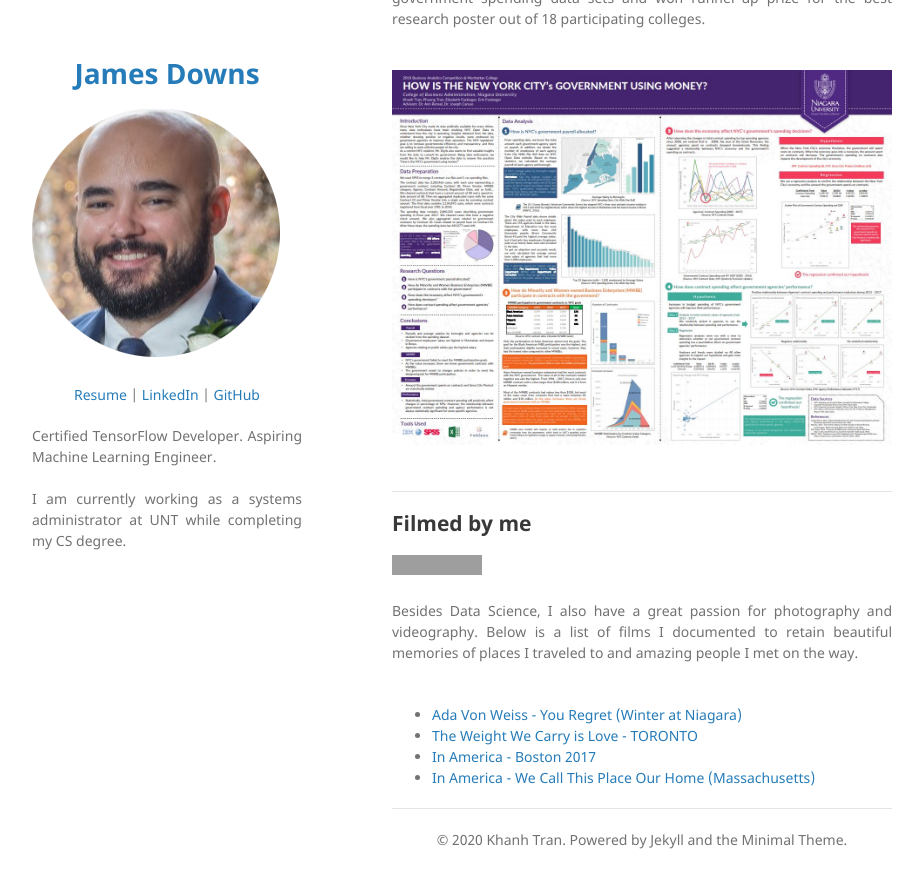
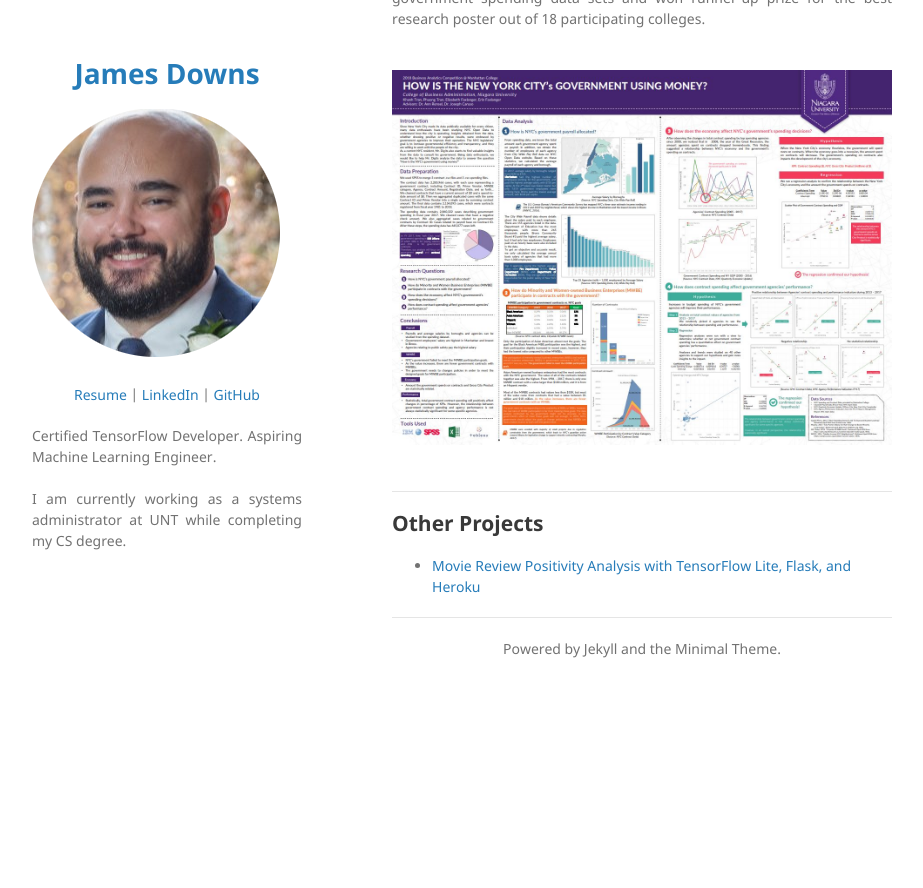
Before and after one commit to jrdowns/jrdowns.github.io, a Jekyll site: the page built from index.md, in a window 1280 px wide and 900 px high, scrolled down 4359 px. Shown: the top 888 px of the window, without its empty margins (178-1101 px from the left). Built offline with Jekyll 4.4.1, drawn with Linux system fonts in a browser that asks for light colours; our own code applies the rules of GitHub Pages for plain Markdown files; after the commit the page ends 5068 px from its top, so only the background shows below that; grey boxes are pictures that could not be loaded.

Commit message:
Update index.md

```diff
--- a/index.md
+++ b/index.md
@@ -92,17 +92,9 @@ My complete implementation of assignments and projects in [***CS224n: Natural La
 <br>
 
 ---
-## Filmed by me
+## Other Projects
 
-[![View My Films](https://img.shields.io/badge/YouTube-View_My_Films-grey?logo=youtube&labelColor=FF0000)](https://www.youtube.com/watch?v=vfZwdEWgUPE)
-
-<div style="text-align: justify">Besides Data Science, I also have a great passion for photography and videography. Below is a list of films I documented to retain beautiful memories of places I traveled to and amazing people I met on the way.</div>
-<br>
-
-- [Ada Von Weiss - You Regret (Winter at Niagara)](https://www.youtube.com/watch?v=-5esqvmPnHI)
-- [The Weight We Carry is Love - TORONTO](https://www.youtube.com/watch?v=vfZwdEWgUPE)
-- [In America - Boston 2017](https://www.youtube.com/watch?v=YdXufiebgyc)
-- [In America - We Call This Place Our Home (Massachusetts)](https://www.youtube.com/watch?v=jzfcM_iO0FU)
+- [Movie Review Positivity Analysis with TensorFlow Lite, Flask, and Heroku](https://github.com/jrdowns/TFLite_Heroku)
 
 ---
-<center>© 2020 Khanh Tran. Powered by Jekyll and the Minimal Theme.</center>
+<center>Powered by Jekyll and the Minimal Theme.</center>
```
